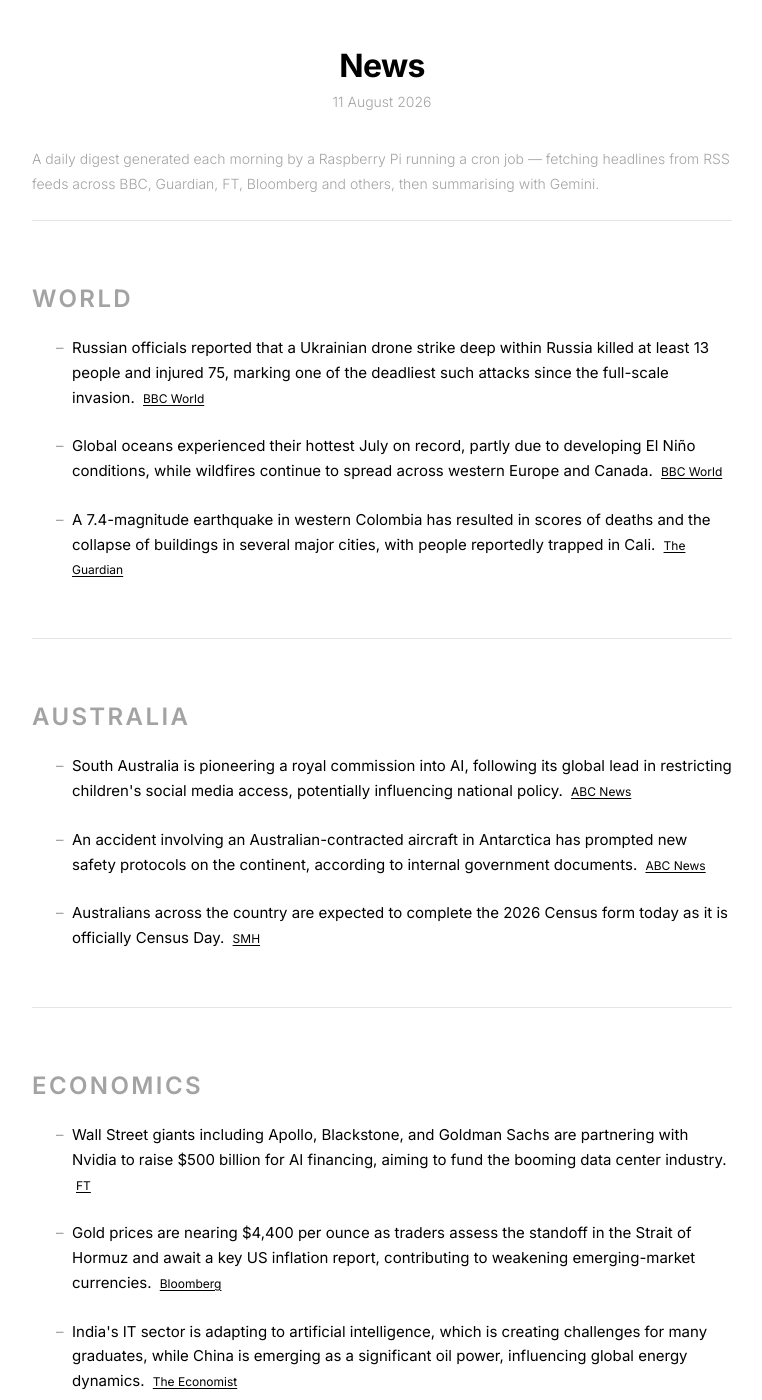
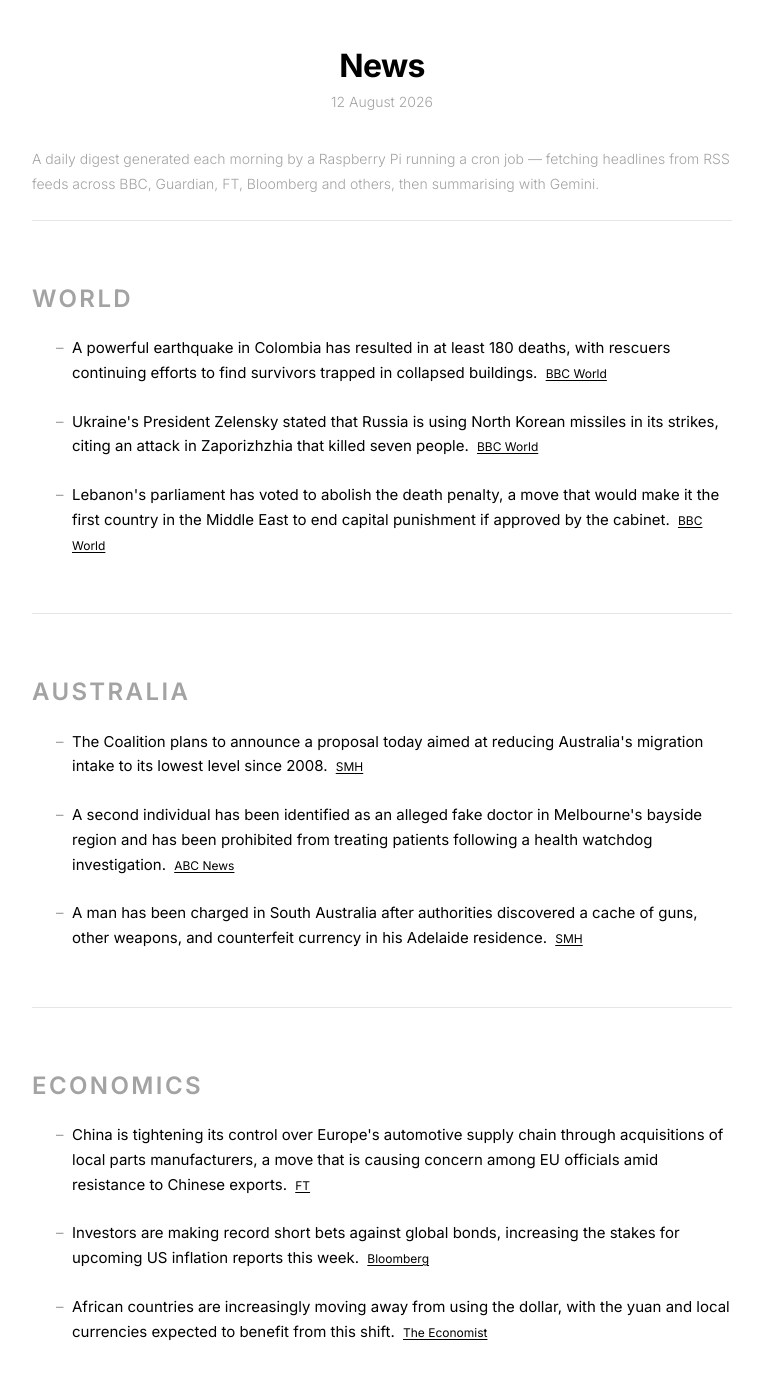
Before and after one commit to s-jac/s-jac.github.io, a Jekyll site: the page built from projects/news.html, in a window 1280 px wide and 1400 px high. Shown: the whole window, without its empty margins (258-1020 px from the left). Built offline with Jekyll 4.4.1, drawn with Linux system fonts in a browser that asks for light colours; some of the changed text lies outside the part shown.

Commit message:
daily news update 12 August 2026

```diff
--- a/_data/news.json
+++ b/_data/news.json
@@ -1,24 +1,24 @@
 {
-  "date": "11 August 2026",
-  "generated_at": "2026-08-10T21:00:26.620727+00:00",
+  "date": "12 August 2026",
+  "generated_at": "2026-08-11T21:00:25.094165+00:00",
   "sections": [
     {
       "heading": "World",
       "bullets": [
         {
-          "text": "Russian officials reported that a Ukrainian drone strike deep within Russia killed at least 13 people and injured 75, marking one of the deadliest such attacks since the full-scale invasion.",
+          "text": "A powerful earthquake in Colombia has resulted in at least 180 deaths, with rescuers continuing efforts to find survivors trapped in collapsed buildings.",
           "source": "BBC World",
           "url": "https://www.bbc.com/news/world"
         },
         {
-          "text": "Global oceans experienced their hottest July on record, partly due to developing El Niño conditions, while wildfires continue to spread across western Europe and Canada.",
+          "text": "Ukraine's President Zelensky stated that Russia is using North Korean missiles in its strikes, citing an attack in Zaporizhzhia that killed seven people.",
           "source": "BBC World",
           "url": "https://www.bbc.com/news/world"
         },
         {
-          "text": "A 7.4-magnitude earthquake in western Colombia has resulted in scores of deaths and the collapse of buildings in several major cities, with people reportedly trapped in Cali.",
-          "source": "The Guardian",
-          "url": "https://www.theguardian.com"
+          "text": "Lebanon's parliament has voted to abolish the death penalty, a move that would make it the first country in the Middle East to end capital punishment if approved by the cabinet.",
+          "source": "BBC World",
+          "url": "https://www.bbc.com/news/world"
         }
       ]
     },
@@ -26,17 +26,17 @@
       "heading": "Australia",
       "bullets": [
         {
-          "text": "South Australia is pioneering a royal commission into AI, following its global lead in restricting children's social media access, potentially influencing national policy.",
+          "text": "The Coalition plans to announce a proposal today aimed at reducing Australia's migration intake to its lowest level since 2008.",
+          "source": "SMH",
+          "url": "https://www.smh.com.au"
+        },
+        {
+          "text": "A second individual has been identified as an alleged fake doctor in Melbourne's bayside region and has been prohibited from treating patients following a health watchdog investigation.",
           "source": "ABC News",
           "url": "https://www.abc.net.au/news"
         },
         {
-          "text": "An accident involving an Australian-contracted aircraft in Antarctica has prompted new safety protocols on the continent, according to internal government documents.",
-          "source": "ABC News",
-          "url": "https://www.abc.net.au/news"
-        },
-        {
-          "text": "Australians across the country are expected to complete the 2026 Census form today as it is officially Census Day.",
+          "text": "A man has been charged in South Australia after authorities discovered a cache of guns, other weapons, and counterfeit currency in his Adelaide residence.",
           "source": "SMH",
           "url": "https://www.smh.com.au"
         }
@@ -46,17 +46,17 @@
       "heading": "Economics",
       "bullets": [
         {
-          "text": "Wall Street giants including Apollo, Blackstone, and Goldman Sachs are partnering with Nvidia to raise $500 billion for AI financing, aiming to fund the booming data center industry.",
+          "text": "China is tightening its control over Europe's automotive supply chain through acquisitions of local parts manufacturers, a move that is causing concern among EU officials amid resistance to Chinese exports.",
           "source": "FT",
           "url": "https://www.ft.com"
         },
         {
-          "text": "Gold prices are nearing $4,400 per ounce as traders assess the standoff in the Strait of Hormuz and await a key US inflation report, contributing to weakening emerging-market currencies.",
+          "text": "Investors are making record short bets against global bonds, increasing the stakes for upcoming US inflation reports this week.",
           "source": "Bloomberg",
           "url": "https://www.bloomberg.com/markets"
         },
         {
-          "text": "India's IT sector is adapting to artificial intelligence, which is creating challenges for many graduates, while China is emerging as a significant oil power, influencing global energy dynamics.",
+          "text": "African countries are increasingly moving away from using the dollar, with the yuan and local currencies expected to benefit from this shift.",
           "source": "The Economist",
           "url": "https://www.economist.com/finance-and-economics"
         }
```
